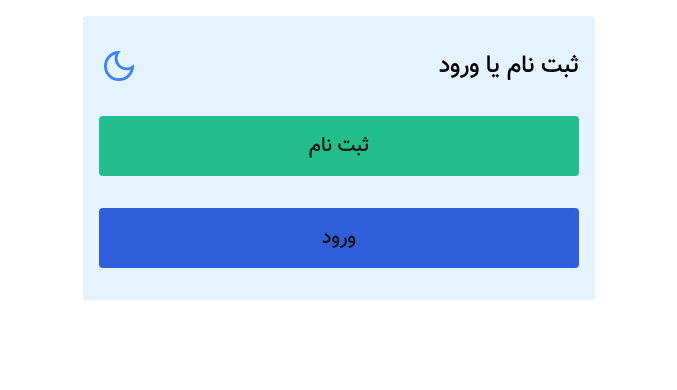
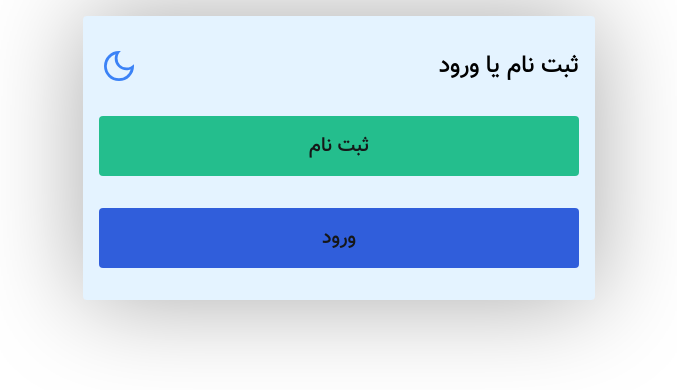
Before and after one commit to AriyanSurena/login-signup, a Next.js app: page / in a window 1280 px wide. Shown: the top 390 px of the page, without its empty margins (396-1073 px from the left). Built offline with nearby package versions, Linux system fonts and the light colour scheme.

Commit message:
Box Shadow Inserted to Parent Section On Container Component.

```diff
--- a/app/_components/Container.tsx
+++ b/app/_components/Container.tsx
@@ -21,7 +21,7 @@ export default function Container({ children }: ContainerProps) {
     >
       <section
         className={clsx(
-          "flex flex-col p-4 mx-auto rounded transition duration-500 w-full sm:w-[100%] md:w-[80%] lg:w-[60%] xl:w-[40%] 2xl:w-[40%]",
+          "flex flex-col p-4 mx-auto rounded transition duration-500 shadow-[0_0px_100px_0px_rgb(169,169,169)] w-full sm:w-[100%] md:w-[80%] lg:w-[60%] xl:w-[40%] 2xl:w-[40%]",
           {
             "bg-[#222222] text-white": isDarkMode, // Dark Mode
             "bg-[#e4f3ff] text-black": !isDarkMode, // Light Mode
```
